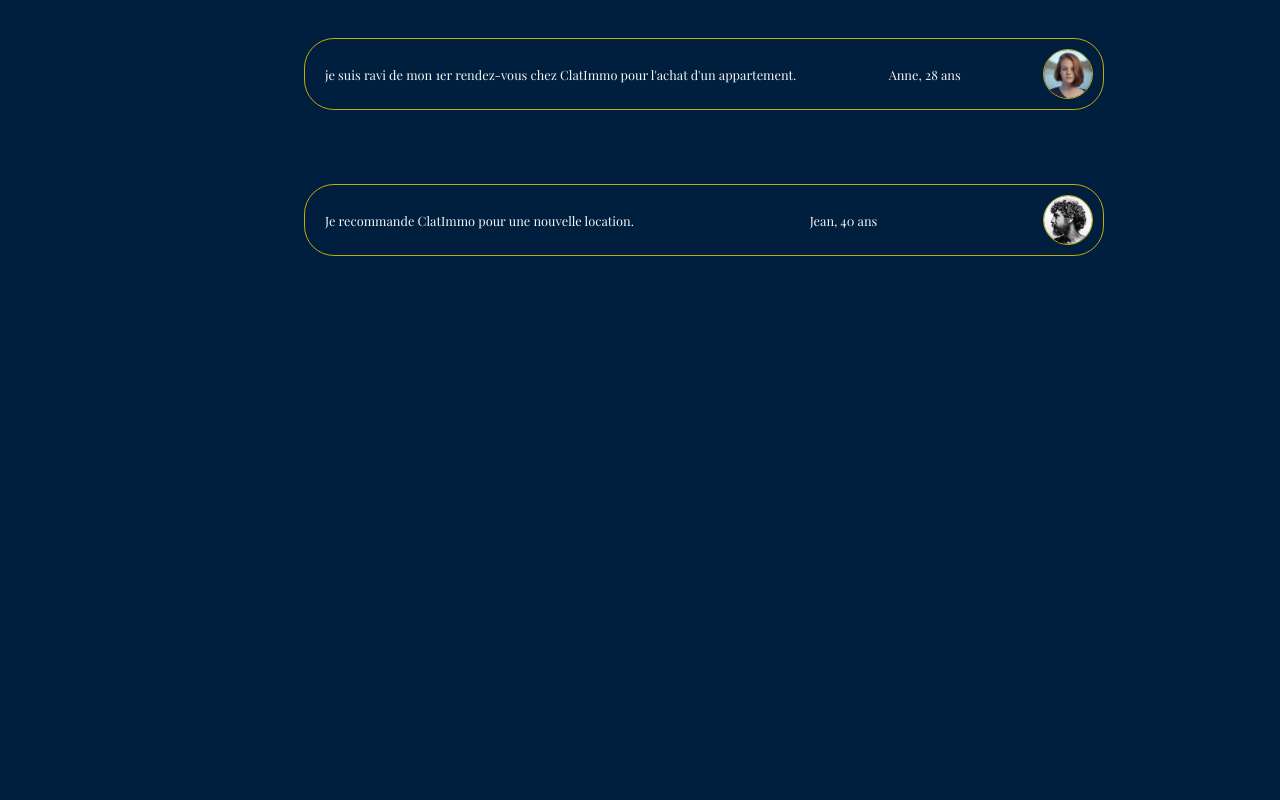
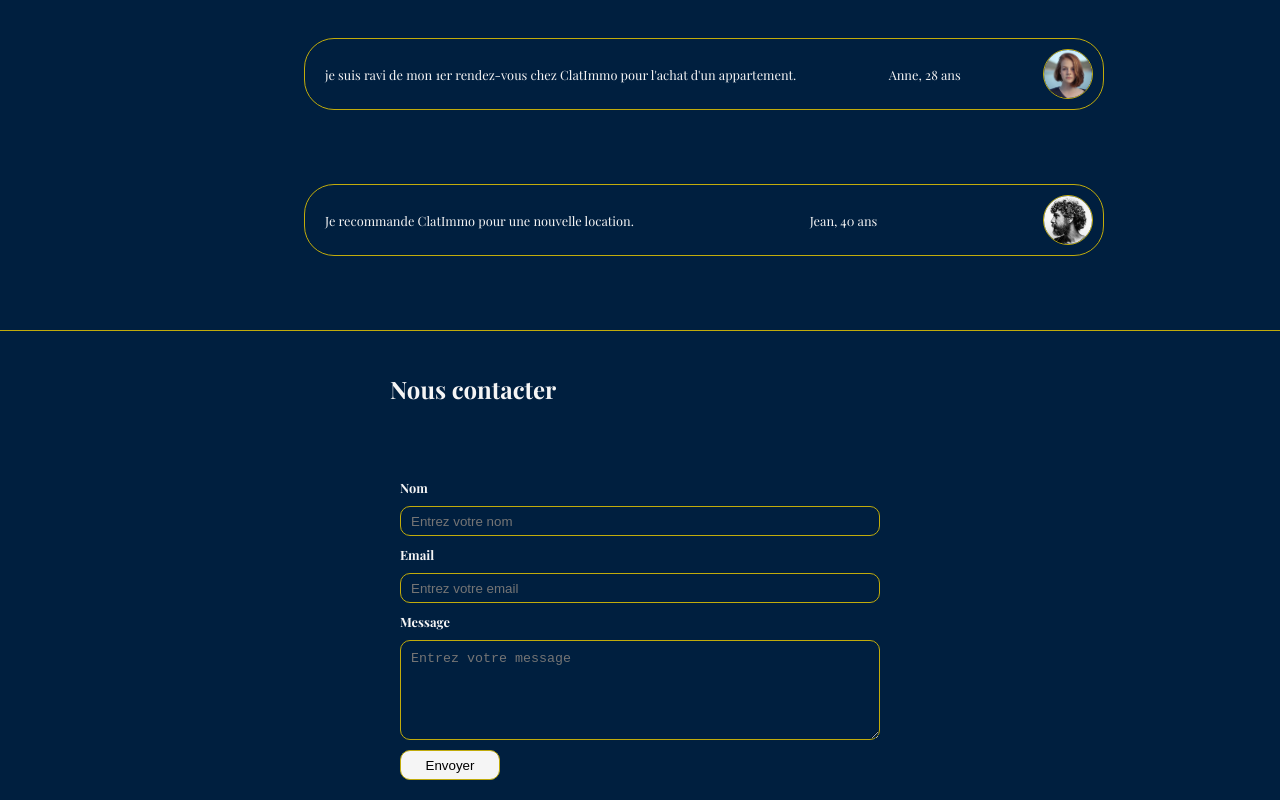
Before and after one commit to petaccia/-clatImmo, a website: page index.html in a window 1280 px wide. Shown: the part 3039-3839 px from the top of the page. Before the commit the page ends 3369 px from the top, so only its background shows below. Drawn offline with nearby package versions, Linux system fonts and the light colour scheme; a web font is replaced by a local one.

Commit message:
Mise en place du formulaire de contact

```diff
--- a/css/styles.css
+++ b/css/styles.css
@@ -259,3 +259,69 @@
   font-size: 0.8rem;
   padding: 10px;
 }
+
+.container__contact{
+  width: 100%;
+  display: flex;
+  flex-direction: column;
+  align-items: center;
+  justify-content: center;
+  gap: 10px;
+  padding: 10px;
+  border-top: var(--orange) 1px solid;
+}
+
+.container__contact h2 {
+  margin-top: 2rem;
+  margin-bottom: 4rem;
+}
+
+.container__contact form {
+  display: flex;
+  flex-direction: column;
+  gap: 10px;
+  padding: 10px;
+  width: 500px;
+}
+
+.container__contact form label {
+  font-size: 0.8rem;
+  font-weight: bold;
+  color: var(--text);
+}
+
+.container__contact form input {
+  background-color: transparent;
+  width: 100%;
+  height: 30px;
+  border: 1px solid var(--orange);
+  border-radius: 10px;
+  padding: 10px;
+}
+
+.container__contact form textarea {
+  background-color: transparent;
+  width: 100%;
+  height: 100px;
+  border: 1px solid var(--orange);
+  border-radius: 10px;
+  padding: 10px;
+}
+
+.container__contact form button {
+  display: flex;
+  align-items: center;
+  justify-content: center;
+  background-color: var(--text);
+  width: 100px;
+  height: 30px;
+  border: 1px solid var(--orange);
+  border-radius: 10px;
+  padding: 10px;
+  cursor:pointer
+}
+
+.container__contact form button:hover {
+  background-color: var(--yellow);
+  color: var(--blue);
+}
--- a/index.html
+++ b/index.html
@@ -124,8 +124,25 @@
           <p class="comment__author"> Jean, 40 ans</p>
           <img src="./assets/person/nicolas.jpg" alt="nicolas">
         </div>
+      </section>
+      <section class="container__contact">
+        <div class="contact">
+          <h2>Nous contacter</h2>
+          <div class="contact__form">
+            <form>
+              <label for="name">Nom</label>
+              <input type="text" id="name" name="name" placeholder="Entrez votre nom">
+              <label for="email">Email</label>
+              <input type="email" id="email" name="email" placeholder="Entrez votre email">
+              <label for="message">Message</label>
+              <textarea id="message" name="message" placeholder="Entrez votre message"></textarea>
+              <button type="submit">Envoyer</button>
+            </form>
+          </div>
 
-    </section>
+        </div>
+
+      </section>
 
   </div>
 </body>
```
